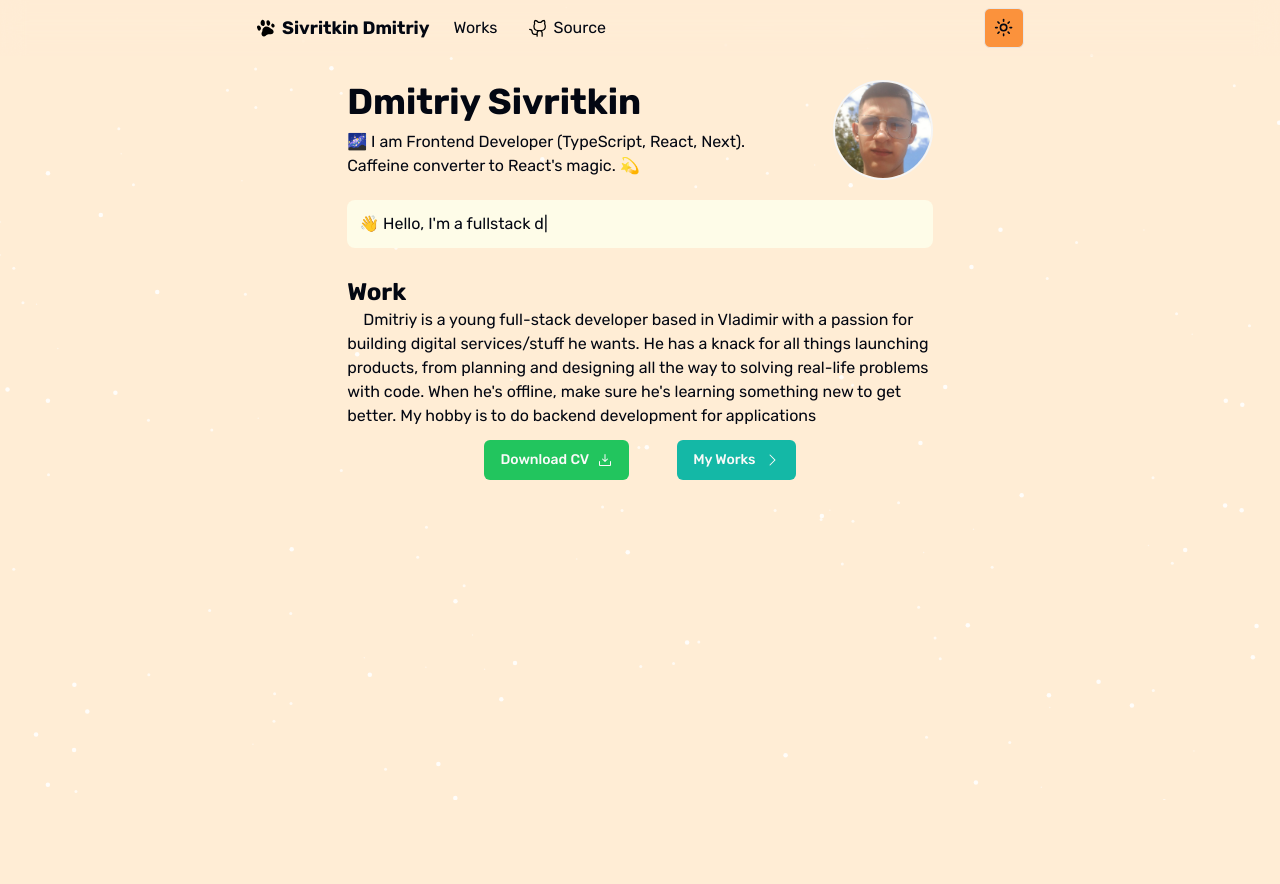
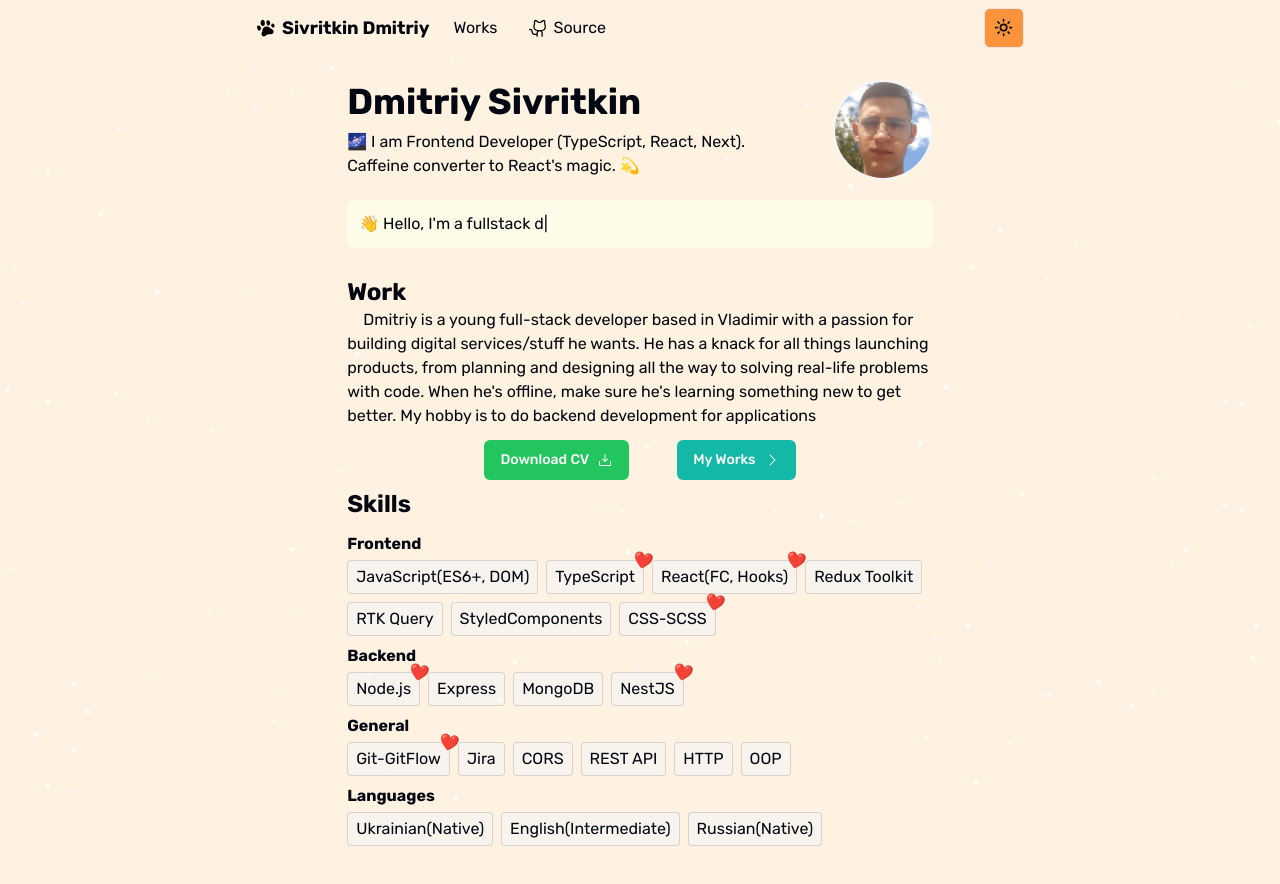
Before and after one commit to velenyx/portfolio, a Next.js app: page / in a window 1280 px wide. Shown: the top 884 px of the page. Before the commit the page ends 800 px from the top, so only its background shows below. Built offline with nearby package versions, Linux system fonts and the light colour scheme.

Commit message:
feat: :sparkles: Add 'Skills' component and slide-up animation

```diff
--- a/src/app/layout.tsx
+++ b/src/app/layout.tsx
@@ -15,7 +15,7 @@ export default function RootLayout({ children }: { children: React.ReactNode })
     <>
       <html lang='en'>
         <body
-          className={`${rubik.variable} flex  flex-col items-center bg-orange-100 dark:bg-zinc-900`}
+          className={`${rubik.variable} flex flex-col items-center bg-orange-100 bg-opacity-70 dark:bg-zinc-900`}
         >
           <ThemeProvider
             attribute='class'
--- a/src/app/page.tsx
+++ b/src/app/page.tsx
@@ -1,5 +1,5 @@
 import Image from 'next/image';
-import { TypingText } from '@/components';
+import { Skills, TypingText } from '@/components';
 import { Button } from '@/shared/ui';
 import { CaretRightIcon, DownloadIcon } from '@/shared/assets';
 import Link from 'next/link';
@@ -7,7 +7,7 @@ import Link from 'next/link';
 export default function Home() {
   return (
     <>
-      <div className='flex items-center'>
+      <div className='flex animate-slide-up items-center delay-200'>
         <div>
           <h1 className='pb-2 text-4xl font-bold'>Dmitriy Sivritkin</h1>
           <p>
@@ -47,6 +47,7 @@ export default function Home() {
           </Link>
         </div>
       </section>
+      <Skills />
     </>
   );
 }
--- a/src/app/styles/globals.css
+++ b/src/app/styles/globals.css
@@ -80,3 +80,14 @@
     @apply bg-background text-foreground;
   }
 }
+
+@keyframes slideUp {
+  from {
+    opacity: 0;
+    transform: translateY(15px);
+  }
+  to {
+    opacity: 1;
+    transform: translateY(0);
+  }
+}
--- a/src/components/index.ts
+++ b/src/components/index.ts
@@ -2,3 +2,4 @@ export * from './theme-toggle';
 export * from './header';
 export * from './background-animation';
 export * from './typing-section';
+export * from './skills';
--- /dev/null
+++ b/src/components/skills/index.ts
@@ -0,0 +1 @@
+export { Skills } from './skills';
--- /dev/null
+++ b/src/components/skills/skills-config.tsx
@@ -0,0 +1,98 @@
+interface Skill {
+  name: string;
+  favorite?: boolean;
+}
+
+interface SkillsConfig {
+  section: string;
+  skills: Skill[];
+}
+
+export const skillsConfig: SkillsConfig[] = [
+  {
+    section: 'Frontend',
+    skills: [
+      {
+        name: 'JavaScript(ES6+, DOM)',
+      },
+      {
+        name: 'TypeScript',
+        favorite: true,
+      },
+      {
+        name: 'React(FC, Hooks)',
+        favorite: true,
+      },
+      {
+        name: 'Redux Toolkit',
+      },
+      {
+        name: 'RTK Query',
+      },
+      {
+        name: 'StyledComponents',
+      },
+      {
+        name: 'CSS-SCSS',
+        favorite: true,
+      },
+    ],
+  },
+  {
+    section: 'Backend',
+    skills: [
+      {
+        name: 'Node.js',
+        favorite: true,
+      },
+      {
+        name: 'Express',
+      },
+      {
+        name: 'MongoDB',
+      },
+      {
+        name: 'NestJS',
+        favorite: true,
+      },
+    ],
+  },
+  {
+    section: 'General',
+    skills: [
+      {
+        name: 'Git-GitFlow',
+        favorite: true,
+      },
+      {
+        name: 'Jira',
+      },
+      {
+        name: 'CORS',
+      },
+      {
+        name: 'REST API',
+      },
+      {
+        name: 'HTTP',
+      },
+      {
+        name: 'OOP',
+      },
+    ],
+  },
+  {
+    section: 'Languages',
+    skills: [
+      {
+        name: 'Ukrainian(Native)',
+      },
+      {
+        name: 'English(Intermediate)',
+      },
+      {
+        name: 'Russian(Native)',
+      },
+    ],
+  },
+];
--- /dev/null
+++ b/src/components/skills/skills.tsx
@@ -0,0 +1,41 @@
+import { skillsConfig } from './skills-config';
+import { cn } from '@/shared/libs';
+
+export const Skills = () => {
+  return (
+    <section aria-labelledby='skills-heading'>
+      <h2 id='skills-heading' className='pb-1 pt-2 text-2xl font-bold'>
+        Skills
+      </h2>
+      {skillsConfig.map((skillCategory, categoryIndex) => (
+        <section key={skillCategory.section} aria-labelledby={`category-heading-${categoryIndex}`}>
+          <h3 id={`category-heading-${categoryIndex}`} className='text-1xl pt-2 font-bold'>
+            {skillCategory.section}
+          </h3>
+          <ul className='flex flex-wrap gap-2 pt-1'>
+            {skillCategory.skills.map((skill, skillIndex) => (
+              <li
+                key={skill.name}
+                className={cn(
+                  'relative cursor-pointer rounded border-[1px] border-solid border-neutral-400 border-opacity-40 bg-slate-100 bg-opacity-50 p-2 leading-none   transition-colors hover:border-orange-300 hover:border-opacity-90',
+                  skill.favorite && 'hover:border-red-400'
+                )}
+                itemProp='itemListElement'
+                itemScope
+                itemType='http://schema.org/ListItem'
+              >
+                <meta itemProp='position' content={`${skillIndex + 1}`} />
+                <p itemProp='name'>{skill.name}</p>
+                {skill.favorite && (
+                  <span className='absolute right-0 top-0 -translate-y-1/2 translate-x-1/2 rotate-12 transform text-red-500'>
+                    ❤️
+                  </span>
+                )}
+              </li>
+            ))}
+          </ul>
+        </section>
+      ))}
+    </section>
+  );
+};
--- a/tailwind.config.js
+++ b/tailwind.config.js
@@ -73,6 +73,7 @@ module.exports = {
       animation: {
         'accordion-down': 'accordion-down 0.2s ease-out',
         'accordion-up': 'accordion-up 0.2s ease-out',
+        'slide-up': 'slideUp 0.5s ease-out forwards',
       },
     },
   },
```
